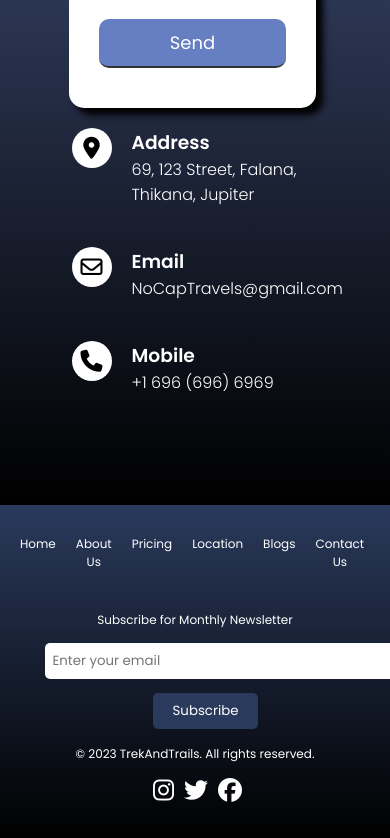
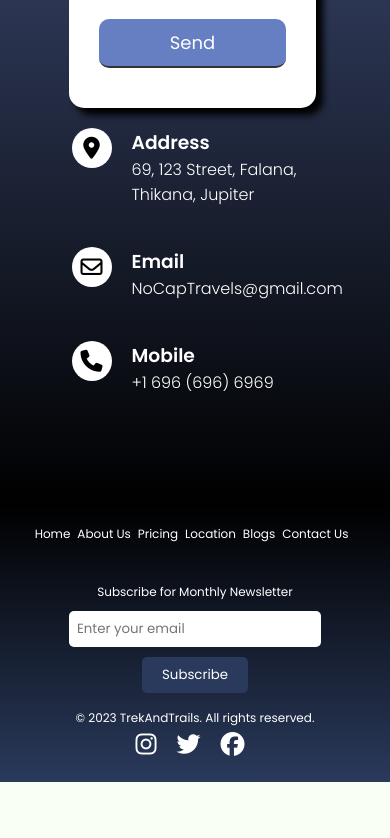
Before and after one commit to NavuuuHere/Travel-Dev, a website: page index.html in a window 390 px wide. Shown: the part 4124-4962 px from the top of the page. After the commit the page ends 4906 px from the top, so only its background shows below. Drawn offline with nearby package versions, Linux system fonts and the light colour scheme.

Commit message:
I have complted my part

```diff
--- a/assets/css/aboutus.css
+++ b/assets/css/aboutus.css
@@ -93,7 +93,7 @@
   }
   /* Footer styles */
 .afooter {
-  background: linear-gradient(to top, rgb(0, 0, 0), #2a3a5c); /* Navy blue gradient */
+  background: linear-gradient(to bottom, rgb(0, 0, 0), #2a3a5c); /* Navy blue gradient */
   color: white;
   padding: 20px;
   text-align: center;
@@ -102,20 +102,19 @@
 .afooter-sections {
   display: flex;
   flex-wrap: wrap;
-  justify-content: space-between;
+  justify-content: center;
   align-items: center;
 }
 
 .afooter-links {
   list-style: none;
   padding: 0;
-  margin: 10px 0px 10px 20%;
   font-family: Poppins, sans-serif;
   font-weight: 400;
 }
 
 .afooter-links li {
-  margin-right: 20px;
+  margin-right: 6.9px;
 }
 
 .afooter-links a {
@@ -130,7 +129,7 @@
 .asocial-icons {
   list-style: none;
   padding: 0;
-  margin: 10px 20% 10px 0px;
+  gap: 10px;
   display: flex;
   flex-direction: column;
 }
@@ -148,6 +147,8 @@
 /* Subscribe section */
 .asubscribe {
   margin-top: 20px;
+  padding-right: 14%;
+  padding-left: 14%;
 
 }
 
@@ -175,13 +176,14 @@
   border-radius: 5px;
   cursor: pointer;
   margin-top: 4%;
-  margin-left: 6%;
 }
 
 .asubscribe input[type="submit"]:hover {
   background: #405f9e;
 }
-
+.aform{
+  text-align: center;
+}
 /* Responsive footer styles */
 @media screen and (max-width: 768px) {
   .afooter{
@@ -193,13 +195,15 @@
   .asocial-icons{
     flex-direction: row;
     align-items: center;
-    margin: 10px 0 10px 38%;
+    gap: 10px;
+    margin-left: 0%;
   }
 
   .afooter-links {
     display: flex;
     flex-direction: row;
     margin-bottom: 20px;
+    margin-right: 0;
     margin-left: 0;
     font-size: 12px;
   }
@@ -211,8 +215,20 @@
     margin-bottom: 0;
   }
   .asubscribe input[type="email"] {
+    display: flex;
+    justify-content: center;
       width: 100%;
-      margin-left: 7%;
       margin-top: 4%;
   }
+  .asubscribe input[type="submit"] {
+    margin-left: 0%;
+  }
+  .aform{
+    text-align: center;
+  }
 }
+@media screen and (max-width: 290px) {
+  .afooter-links{
+    font-size: 8px;
+  }
+}
--- a/index.html
+++ b/index.html
@@ -693,17 +693,19 @@ alt="paragliding video from pixabay.com"
     </ul>
     <div class="asubscribe">
       <p class="pyaraa">Subscribe for Monthly Newsletter</p>
-      <form>
+      <form class="aform">
           <input type="email" placeholder="Enter your email">
           <input type="submit" value="Subscribe">
       </form>
       <p class="pyara">&copy; 2023 TrekAndTrails. All rights reserved.</p>
   </div>
+  <div>
       <ul class="asocial-icons">
         <li><a href="#" target="_blank"><i class="fab fa-instagram"></i></a></li>
         <li><a href="#" target="_blank"><i class="fab fa-twitter"></i></a></li>
         <li><a href="#" target="_blank"><i class="fab fa-facebook"></i></a></li>
     </ul>
+  </div>
     </div>
   </footer>
     <!-- Footer -->
```
